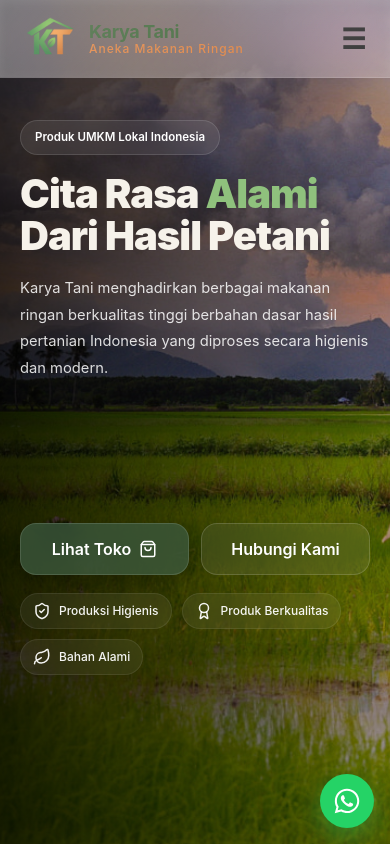
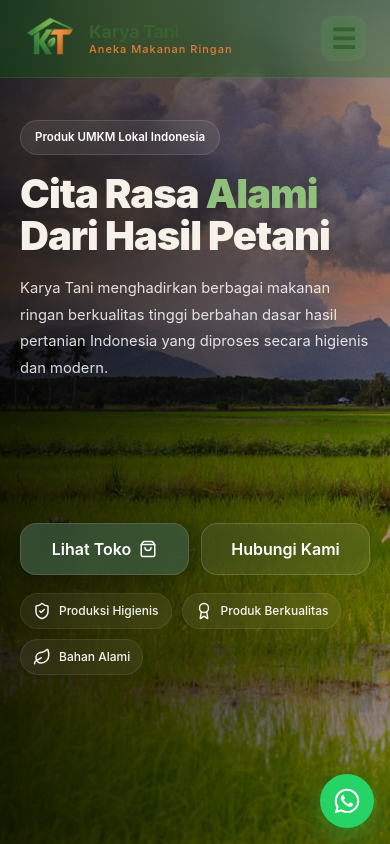
Before and after one commit to xsr1an-jpg/karyatani, a React (Vite) app: page / in a window 390 px wide. Shown: the top 844 px of the page. Built offline with nearby package versions, Linux system fonts and the light colour scheme.

Commit message:
update navbar

```diff
--- a/src/components/navbar.css
+++ b/src/components/navbar.css
@@ -1,8 +1,5 @@
 /* ==========================================================================
-   MAIN NAVBAR COMPONENT
-   ========================================================================== */
-/* ==========================================================================
-   NAVBAR GLASS LIQUID
+   NAVBAR
    ========================================================================== */
 
 .navbar {
@@ -10,26 +7,21 @@
   top: 0;
   left: 0;
   right: 0;
-  z-index: 9999;
+
+  z-index: 1000;
 
   height: 78px;
+
   display: flex;
   align-items: center;
 
-  /* Glass background */
-  background: rgba(255, 255, 255, 0.18);
+  /* STYLE STORE */
+  background: rgba(2, 102, 7, 0.3);
 
-  /* Blur */
-  backdrop-filter: blur(24px) saturate(180%);
-  -webkit-backdrop-filter: blur(24px) saturate(180%);
+  backdrop-filter: blur(10px);
+  -webkit-backdrop-filter: blur(10px);
 
-  /* Border glass */
-  border-bottom: 1px solid rgba(255, 255, 255, 0.2);
-
-  /* Shadow */
-  box-shadow:
-    0 8px 32px rgba(0, 0, 0, 0.08),
-    0 2px 10px rgba(255, 255, 255, 0.08) inset;
+  border-bottom: 1px solid rgba(255, 255, 255, 0.08);
 
   transition:
     background .4s ease,
@@ -37,51 +29,42 @@
     box-shadow .4s ease;
 }
 
-/* Lapisan liquid */
-.navbar::before {
-  content: "";
-  position: absolute;
-  inset: 0;
+.navbar--scrolled {
+  background: rgba(255,255,255,.08);
 
-  background:
-    linear-gradient(
-      135deg,
-      rgba(255,255,255,0.25),
-      rgba(255,255,255,0.05)
-    );
+  backdrop-filter: blur(24px) saturate(2);
+  -webkit-backdrop-filter: blur(24px) saturate(2);
 
-  pointer-events: none;
-}
-
-/* Saat scroll */
-.navbar--scrolled {
-  background: rgba(255,255,255,0.22);
-
-  backdrop-filter: blur(32px) saturate(200%);
-  -webkit-backdrop-filter: blur(32px) saturate(200%);
+  border-bottom: 1px solid rgba(255,255,255,.08);
 
   box-shadow:
-    0 12px 40px rgba(0,0,0,0.12);
+    0 8px 32px rgba(0,0,0,.12);
 }
 
 .navbar__inner {
   width: 100%;
   max-width: 1400px;
+
   margin: 0 auto;
+
   padding: 0 24px;
+
   display: flex;
   align-items: center;
   justify-content: space-between;
+
   gap: 24px;
 }
 
 /* ==========================================================================
-   BRAND LOGO & TITLES
+   LOGO
    ========================================================================== */
+
 .navbar__logo {
   display: flex;
   align-items: center;
   gap: 12px;
+
   text-decoration: none;
 }
 
@@ -95,142 +78,219 @@
   display: flex;
   flex-direction: column;
   justify-content: center;
+
   line-height: 1.2;
 }
 
 .navbar__logo-text {
-  font-family: var(--font-display), sans-serif;
   font-size: 20px;
+  font-weight: 700;
+
   color: #386031;
-  font-weight: 700;
+
   letter-spacing: -0.02em;
 }
 
 .navbar__subtitle {
   font-size: 0.75rem;
+
   color: #df7d37;
+
   font-weight: 500;
+
   letter-spacing: 1px;
 }
 
-.navbar--scrolled .navbar__subtitle {
-  color: #df7d37;
-}
+/* ==========================================================================
+   DESKTOP MENU
+   ========================================================================== */
 
-/* ==========================================================================
-   DESKTOP LINKS NAVIGATION
-   ========================================================================== */
 .navbar__links {
   display: flex;
   align-items: center;
+
   gap: 4px;
-  margin-left: auto; /* Mendorong link menu mepet ke kanan */
+
+  margin-left: auto;
 }
 
 .navbar__link {
   padding: 8px 16px;
-  border-radius: 999px; /* Pengganti var(--radius-full) jika tidak ada */
+
+  border-radius: 999px;
+
   font-size: 14px;
   font-weight: 600;
+
   color: #179c00;
+
   text-decoration: none;
-  transition: all 0.25s ease;
+
+  transition: all .25s ease;
 }
 
 .navbar__link:hover {
   color: #386031;
-  background: rgba(81, 154, 68, 0.1); /* Pengganti var(--accent-soft) */
+
+  background: rgba(255,255,255,.12);
 }
 
 /* ==========================================================================
-   MOBILE MENUS (PERFECT TOP DROPDOWN GLASSMORPHISM)
+   ACTIONS
    ========================================================================== */
 
-/* 1. KITA HAPUS OVERLAY HITAM-NYA */
-/* Karena mengganggu rendering backdrop-filter pada menu dropdown penuh */
-.mobile-menu-overlay {
-  display: none !important;
+.navbar__actions {
+  display: flex;
+  align-items: center;
+  gap: 8px;
 }
 
-/* 2. RACIKAN BARU UNTUK MENU DROPDOWN DOWN */
+/* ==========================================================================
+   HAMBURGER BUTTON
+   ========================================================================== */
+
+.navbar__hamburger-btn {
+  display: none;
+
+  width: 45px;
+  height: 45px;
+
+  border: none;
+
+  border-radius: 12px;
+
+  background: rgba(255,255,255,.08);
+
+  backdrop-filter: blur(10px);
+  -webkit-backdrop-filter: blur(10px);
+
+  color: #386031;
+
+  cursor: pointer;
+
+  transition: all .25s ease;
+}
+
+.navbar__hamburger-btn:hover {
+  background: rgba(255,255,255,.18);
+}
+
+/* ==========================================================================
+   OVERLAY
+   ========================================================================== */
+
+.mobile-menu-overlay {
+  position: fixed;
+  inset: 0;
+
+  z-index: 998;
+
+  background: rgba(0,0,0,.15);
+
+  backdrop-filter: blur(4px);
+  -webkit-backdrop-filter: blur(4px);
+}
+
+/* ==========================================================================
+   MOBILE DRAWER
+   ========================================================================== */
+
 .mobile-menu-drawer {
   position: fixed;
-  top: 78px; /* Menempel pas di bawah navbar */
+
+  top: 78px;
   left: 0;
   right: 0;
+
   z-index: 999;
 
-  /* Kombinasi putih semi-transparan yang lebih solid agar memisahkan diri dari foto sawah */
-  background: rgba(255, 255, 255, 0.2);
+  background: rgba(2,102,7,.3);
 
-  /* Naikkan level blur dan kontras saturasi agar background sawah di belakangnya benar-benar nge-blur mewah */
-  backdrop-filter: blur(25px) saturate(1.8);
-  -webkit-backdrop-filter: blur(25px) saturate(1.8);
+  backdrop-filter: blur(24px);
+  -webkit-backdrop-filter: blur(24px);
 
-  /* Garis batas bawah transparan */
-  border-bottom: 1px solid rgba(255, 255, 255, 0.15);
+  border-bottom: 1px solid rgba(255,255,255,.08);
 
-  /* Logika animasi drop down smooth tanpa merusak fungsi blur */
+  box-shadow:
+    0 8px 32px rgba(0,0,0,.12);
+
   opacity: 0;
+
   visibility: hidden;
+
   transform: translateY(-15px);
 
-  /* Shadow halus ke bawah agar ada efek dimensi menumpuk di atas konten */
-  box-shadow: 0 15px 30px rgba(0, 0, 0, 0.08);
-
   transition:
-    transform 0.35s cubic-bezier(0.4, 0, 0.2, 1),
-    opacity 0.35s ease,
-    visibility 0.35s ease;
+    transform .35s ease,
+    opacity .35s ease,
+    visibility .35s ease;
 }
 
-/* Saat Hamburger Menu Aktif (Buka) */
 .mobile-menu-drawer.open {
   opacity: 1;
+
   visibility: visible;
+
   transform: translateY(0);
 }
 
-/* 3. MENATA LINKS MENU BIAR GAK NABRAK & LEBIH RAPI */
+/* ==========================================================================
+   MOBILE LINKS
+   ========================================================================== */
+
 .mobile-menu__links {
   display: flex;
   flex-direction: column;
+
   gap: 6px;
-  padding: 24px; /* Memberikan ruang udara agar text tidak nempel ke pinggir */
-  background: transparent;
+
+  padding: 24px;
 }
 
 .mobile-menu__link {
   display: block;
+
   padding: 14px 20px;
+
   border-radius: 12px;
+
+  color: white;
+
   font-size: 16px;
-  font-weight: 700; /* Dibikin tebal agar kontras di atas efek kaca */
-  color: #1c4516; /* Ubah ke warna hijau tua gelap agar sangat kontras dan mudah dibaca */
+  font-weight: 600;
+
   text-decoration: none;
-  text-align: left;
-  transition: all 0.2s ease;
+
+  transition: .2s;
 }
 
-/* Efek pas menu di-klik / di-hover di mode HP */
 .mobile-menu__link:hover {
-  background: rgba(255, 255, 255, 0.25);
-  color: #386031;
-  transform: translateX(4px); /* Efek geser kanan dikit pas ditekan */
+  background: rgba(255,255,255,.12);
+
+  transform: translateX(4px);
 }
+
 /* ==========================================================================
-   RESPONSIVE BREAKPOINTS (TABLET & MOBILE)
+   RESPONSIVE
    ========================================================================== */
+
 @media (max-width: 768px) {
+
   .navbar__links {
-    display: none; /* Sembunyikan menu deret teks desktop */
+    display: none;
   }
 
   .navbar__hamburger-btn {
-    display: block; /* Tampilkan tombol hamburger */
+    display: flex;
+    align-items: center;
+    justify-content: center;
   }
 
   .navbar__logo-text {
     font-size: 18px;
   }
+
+  .navbar__subtitle {
+    font-size: 11px;
+  }
 }
```
